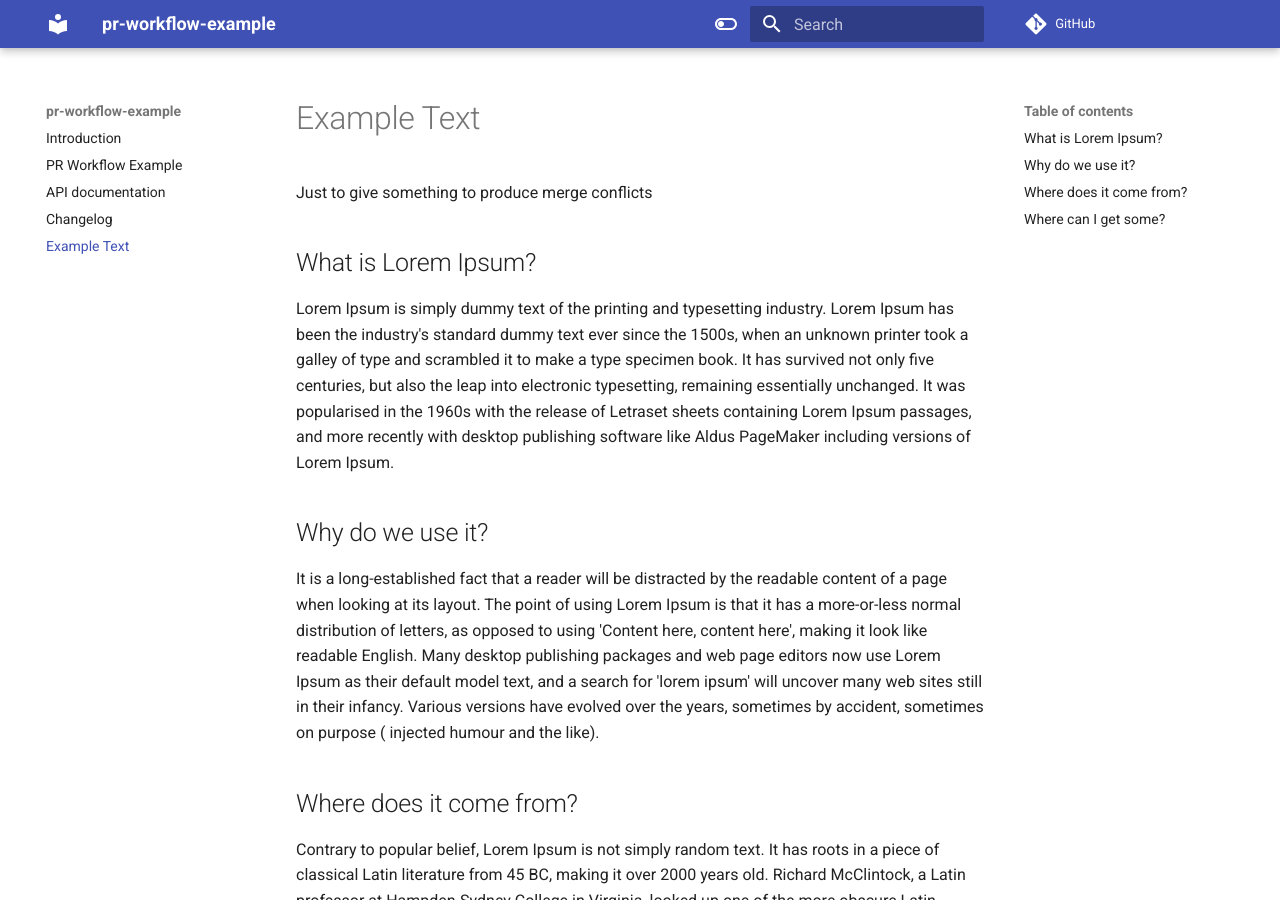
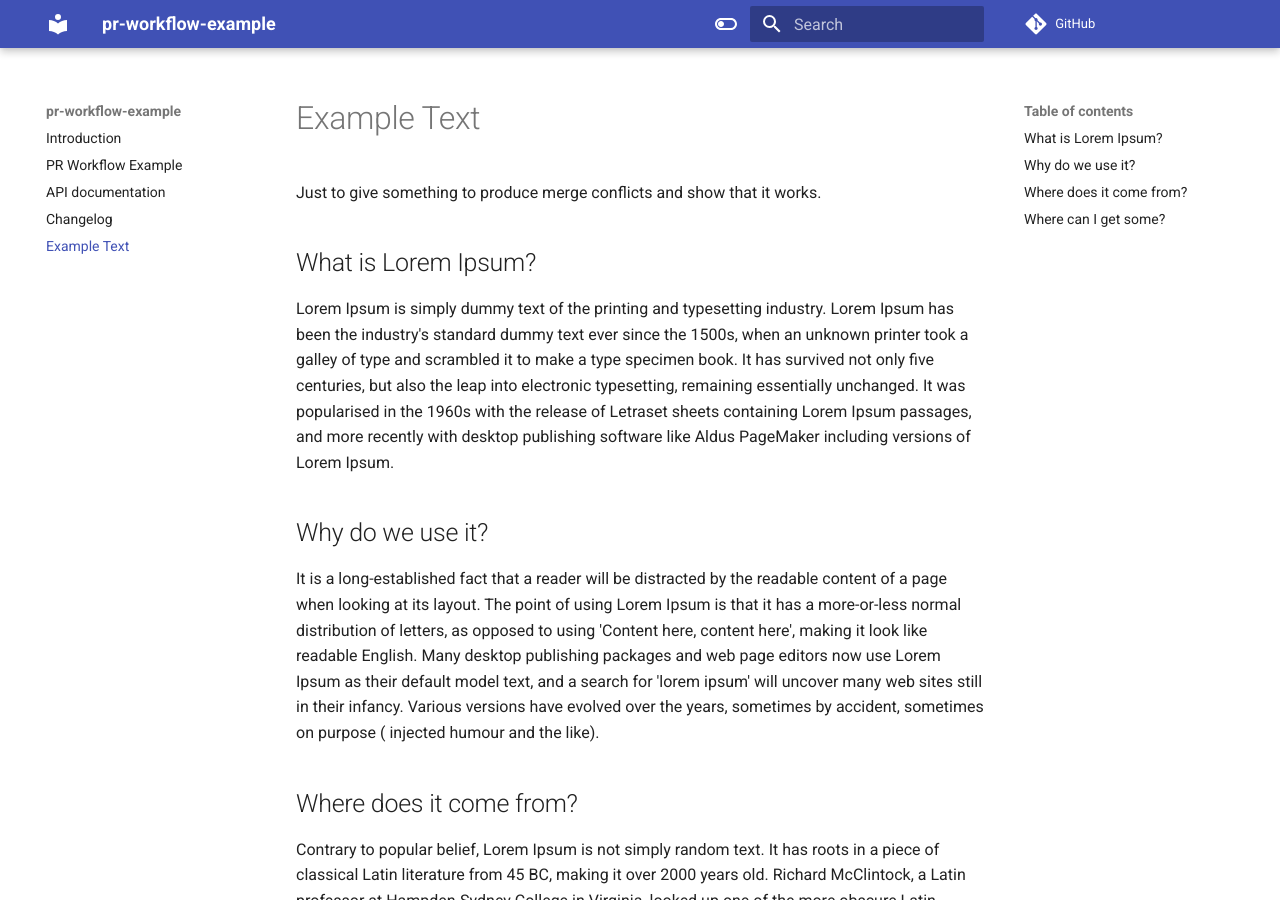
Before and after one commit to jankatins/pr-workflow-example, an MkDocs documentation site: the page built from docs/dummy.md, in a window 1280 px wide and 900 px high. Built offline with MkDocs 1.6.1 and Material for MkDocs 9.7.7, drawn with Linux system fonts in a browser that asks for light colours; comment, search, counter and statistics services are not loaded.

Commit message:
Conflicting change

```diff
--- a/docs/dummy.md
+++ b/docs/dummy.md
@@ -1,6 +1,6 @@
 # Example Text
 
-Just to give something to produce merge conflicts
+Just to give something to produce merge conflicts and show that it works.
 
 ## What is Lorem Ipsum?
 
```
